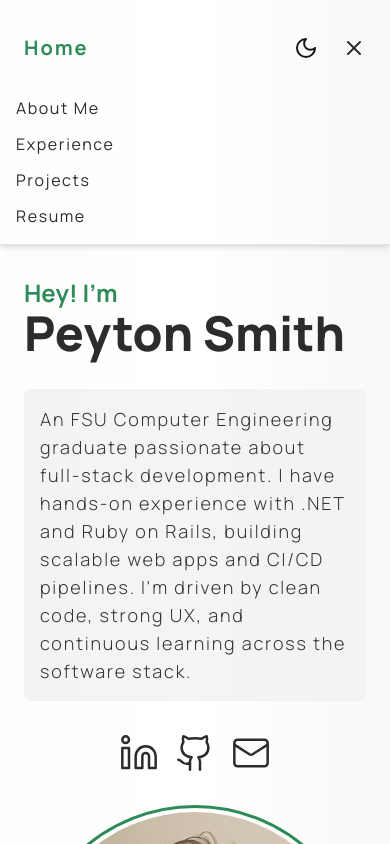
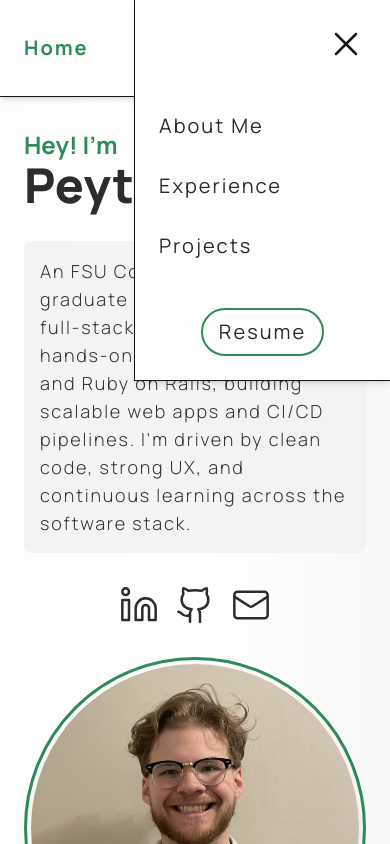
Before and after one commit to 19peytonsmith/my-portfolio, a Next.js app: page / in a window 390 px wide. Both pictures are taken after a click on the button 354 px from the left and 48 px from the top of the page. Shown: the top 844 px of the page. Built offline with nearby package versions, Linux system fonts and the light colour scheme.

Commit message:
major changes to mobile menu navbar

```diff
--- a/src/components/Navbar.tsx
+++ b/src/components/Navbar.tsx
@@ -1,11 +1,15 @@
 // components/Navbar.tsx
 "use client";
 
-import { useState, useEffect } from "react";
+import { useState, useEffect, useRef } from "react";
 import Link from "next/link";
 import { Menu, X, Sun, Moon } from "lucide-react";
 import { useTheme } from "next-themes";
 import { usePathname } from "next/navigation";
+
+import { motion, AnimatePresence } from "framer-motion";
+
+import IconWrapper from "@/components/IconWrapper";
 
 export default function Navbar() {
   const [menuOpen, setMenuOpen] = useState(false);
@@ -15,6 +19,41 @@ export default function Navbar() {
 
   useEffect(() => {
     setMounted(true);
+  }, []);
+
+  const menuRef = useRef<HTMLDivElement>(null);
+
+  // Close the menu when clicking outside of it
+  useEffect(() => {
+    const handleClickOutside = (event: MouseEvent) => {
+      if (menuRef.current && !menuRef.current.contains(event.target as Node)) {
+        setMenuOpen(false);
+      }
+    };
+
+    if (menuOpen) {
+      document.addEventListener("mousedown", handleClickOutside);
+    } else {
+      document.removeEventListener("mousedown", handleClickOutside);
+    }
+
+    return () => {
+      document.removeEventListener("mousedown", handleClickOutside);
+    };
+  }, [menuOpen]);
+
+  // Close the menu when the window is resized to md breakpoint or higher
+  // This is a workaround for the issue where the menu doesn't close when resizing
+  useEffect(() => {
+    const handleResize = () => {
+      if (window.innerWidth >= 768) {
+        // md breakpoint or higher
+        setMenuOpen(false);
+      }
+    };
+
+    window.addEventListener("resize", handleResize);
+    return () => window.removeEventListener("resize", handleResize);
   }, []);
 
   const { setTheme, theme, systemTheme } = useTheme();
@@ -33,7 +72,7 @@ export default function Navbar() {
   const isActive = (href: string) => pathname === href;
 
   return (
-    <nav className="w-full border-b border-gray-200 shadow-md">
+    <nav className="w-full border-b border-menu-border shadow-md">
       <div className="max-w-5xl mx-auto px-6 sm:px-8">
         <div className="flex justify-between items-center h-24">
           <Link
@@ -59,19 +98,24 @@ export default function Navbar() {
             ))}
           </div>
 
-          <div className="flex items-center gap-6">
+          <div className="flex items-center gap-6 relative">
             <button
               onClick={() => setTheme(isDark ? "light" : "dark")}
               className="transition-colors duration-1000 hover:text-primary"
               aria-label="Toggle Theme"
             >
-              {mounted && (isDark ? <Sun size={24} /> : <Moon size={24} />)}
+              {mounted &&
+                (isDark ? (
+                  <IconWrapper Icon={Sun} />
+                ) : (
+                  <IconWrapper Icon={Moon} />
+                ))}
             </button>
             <a
               href="/assets/Peyton_Smith_Resume_2025.pdf"
               target="_blank"
               rel="noopener noreferrer"
-              className="hidden md:flex text-secondary hover:text-primary transition tracking-widest border-2 px-3 py-2 rounded-full border-primary"
+              className="hidden md:flex text-secondary hover:text-primary transition tracking-widest resume"
             >
               Resume
             </a>
@@ -79,15 +123,29 @@ export default function Navbar() {
               className="md:hidden text-secondary focus:outline-none"
               onClick={toggleMenu}
             >
-              {menuOpen ? <X size={24} /> : <Menu size={24} />}
+              <IconWrapper Icon={Menu} />
             </button>
           </div>
         </div>
       </div>
 
+      <AnimatePresence>
         {menuOpen && (
-        <div className="md:hidden px-4 pb-4">
-          <div className="flex flex-col space-y-3">
+          <motion.div
+            key="mobile-menu"
+            ref={menuRef}
+            initial={{ x: "100%" }}
+            animate={{ x: 0 }}
+            exit={{ x: "100%" }}
+            transition={{ type: "tween", duration: 0.3 }}
+            className="fixed top-0 right-0 w-64 bg-mobile-menu border-l border-b border-menu-border shadow-md p-6 md:hidden z-50"
+          >
+            <div className="flex flex-col gap-8">
+              <div className="flex justify-end mb-4">
+                <div onClick={toggleMenu} className="cursor-pointer">
+                  <IconWrapper Icon={X} />
+                </div>
+              </div>{" "}
               {navLinks.map((link) => (
                 <Link
                   key={link.name}
@@ -95,7 +153,7 @@ export default function Navbar() {
                   onClick={() => setMenuOpen(false)}
                   className={`${
                     isActive(link.href) ? "text-primary" : "text-secondary"
-                } hover:text-primary transition tracking-widest`}
+                  } hover:text-primary transition tracking-widest text-xl`}
                 >
                   {link.name}
                 </Link>
@@ -105,13 +163,14 @@ export default function Navbar() {
                 target="_blank"
                 rel="noopener noreferrer"
                 onClick={() => setMenuOpen(false)}
-              className="text-secondary hover:text-primary transition tracking-widest"
+                className="text-secondary hover:text-primary transition tracking-widest text-xl w-max mx-auto resume mt-4"
               >
                 Resume
               </a>
             </div>
-        </div>
+          </motion.div>
         )}
+      </AnimatePresence>
     </nav>
   );
 }
```
Lines whose indentation alone changed are shown as unchanged.
